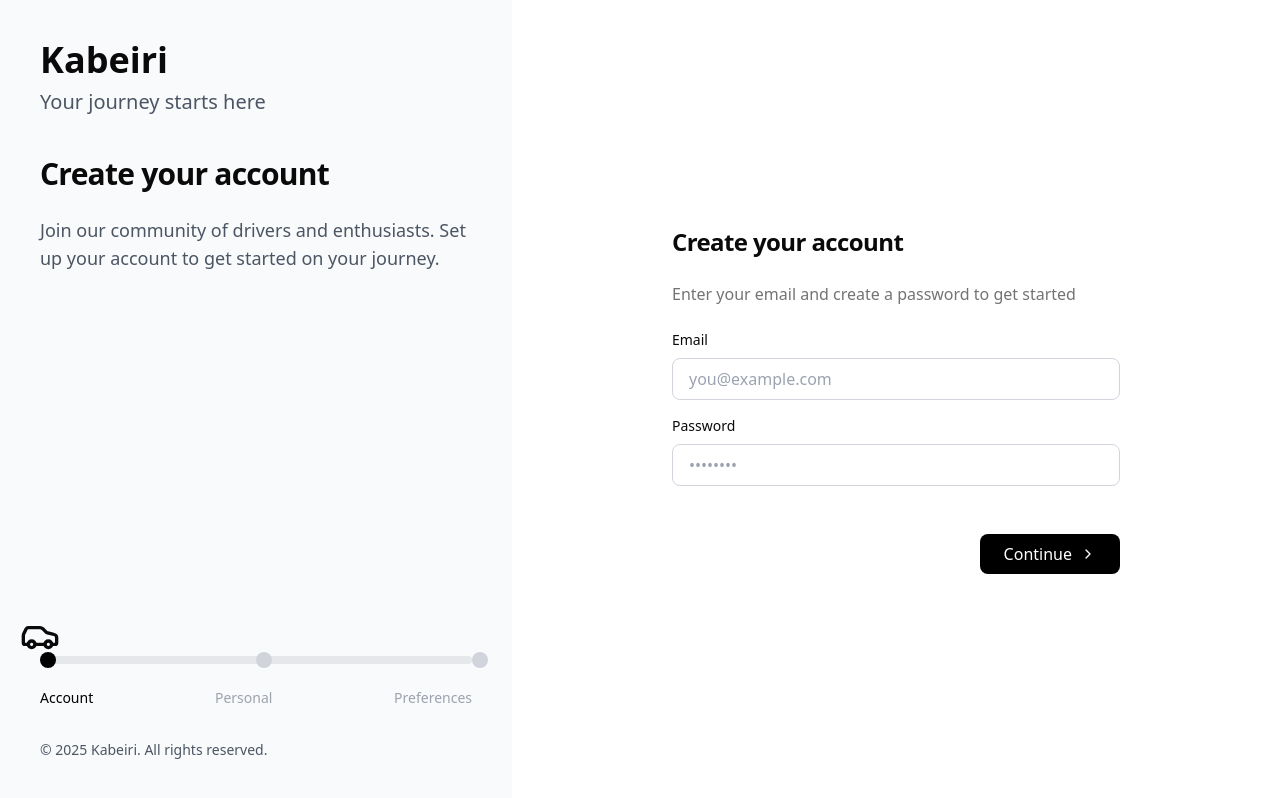
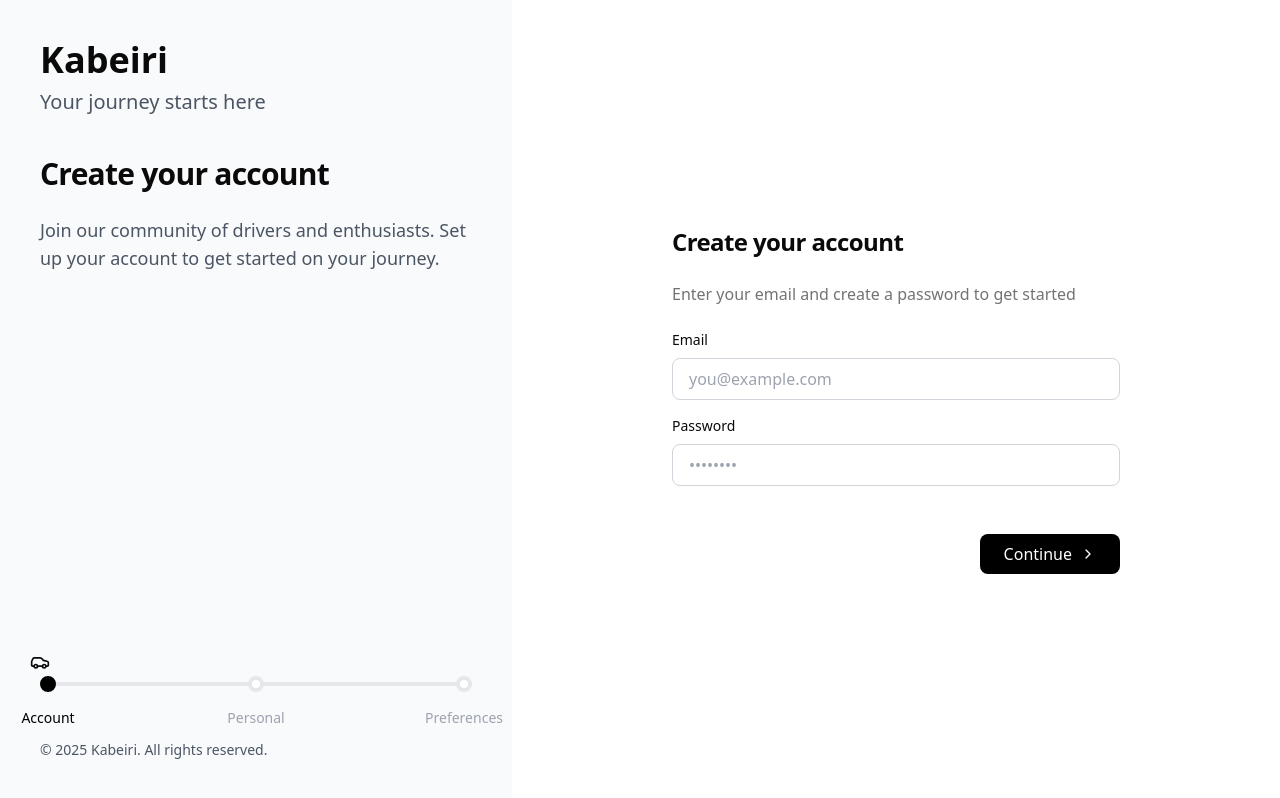
Before and after one commit to Kabeiri-Application/kabeiri-website, a Next.js app: page /flow in a window 1280 px wide. Built offline with nearby package versions, Linux system fonts and the light colour scheme.

Commit message:
Update stepper

```diff
--- a/src/app/flow/_components/onboarding-layout.tsx
+++ b/src/app/flow/_components/onboarding-layout.tsx
@@ -78,51 +78,56 @@ function CarStepper({
 
   return (
     <div className='relative'>
-      {/* Road */}
-      <div className='relative h-2 rounded-full bg-gray-200'>
-        {/* Completed road */}
+      {/* Progress Track */}
+      <div className='relative mb-12'>
+        {/* Base Track */}
+        <div className='absolute left-0 top-1.5 h-1 w-full bg-gray-200' />
+
+        {/* Progress Bar */}
         <div
-          className='absolute left-0 h-full rounded-full bg-black transition-all duration-500 ease-in-out'
+          className='absolute left-0 top-1.5 h-1 bg-black transition-all duration-500 ease-in-out'
           style={{ width: `${progress}%` }}
         />
 
-        {/* Step markers */}
-        {steps.map((step) => (
-          <div
-            key={step}
-            className={cn(
-              'absolute top-1/2 size-4 -translate-y-1/2 rounded-full transition-all duration-300',
-              step <= currentStep ? 'bg-black' : 'bg-gray-300'
-            )}
-            style={{ left: `${((step - 1) / (totalSteps - 1)) * 100}%` }}
-          />
-        ))}
-
         {/* Car */}
         <div
-          className='absolute top-0 -translate-y-full transition-all duration-500 ease-in-out'
+          className='absolute -top-6 left-0 z-20 transition-all duration-500 ease-in-out'
           style={{
             left: `${progress}%`,
-            transform: `translateX(-50%) translateY(-100%)`,
+            transform: `translateX(-50%)`,
           }}>
-          <Car className='size-10' />
-        </div>
+          <Car className='size-5' />
         </div>
 
-      {/* Step labels */}
-      <div className='mt-6 flex justify-between'>
-        {steps.map((step) => (
+        {/* Steps */}
+        <div className='relative flex justify-between'>
+          {steps.map((step) => {
+            const isActive = step <= currentStep;
+
+            return (
+              <div key={step} className='relative flex flex-col items-center'>
+                {/* Step Marker */}
                 <div
-            key={step}
                   className={cn(
-              'text-sm font-medium transition-colors',
-              step <= currentStep ? 'text-black' : 'text-gray-400'
+                    'relative z-10 size-4 rounded-full border-4 border-gray-200 bg-white transition-colors duration-700',
+                    isActive && 'border-black bg-black'
+                  )}
+                />
+
+                {/* Label */}
+                <span
+                  className={cn(
+                    'absolute top-8 whitespace-nowrap text-sm font-medium transition-colors duration-700',
+                    isActive ? 'text-black' : 'text-gray-400'
                   )}>
                   {step === 1 && 'Account'}
                   {step === 2 && 'Personal'}
                   {step === 3 && 'Preferences'}
+                </span>
               </div>
-        ))}
+            );
+          })}
+        </div>
       </div>
     </div>
   );
```
Lines whose indentation alone changed are shown as unchanged.
